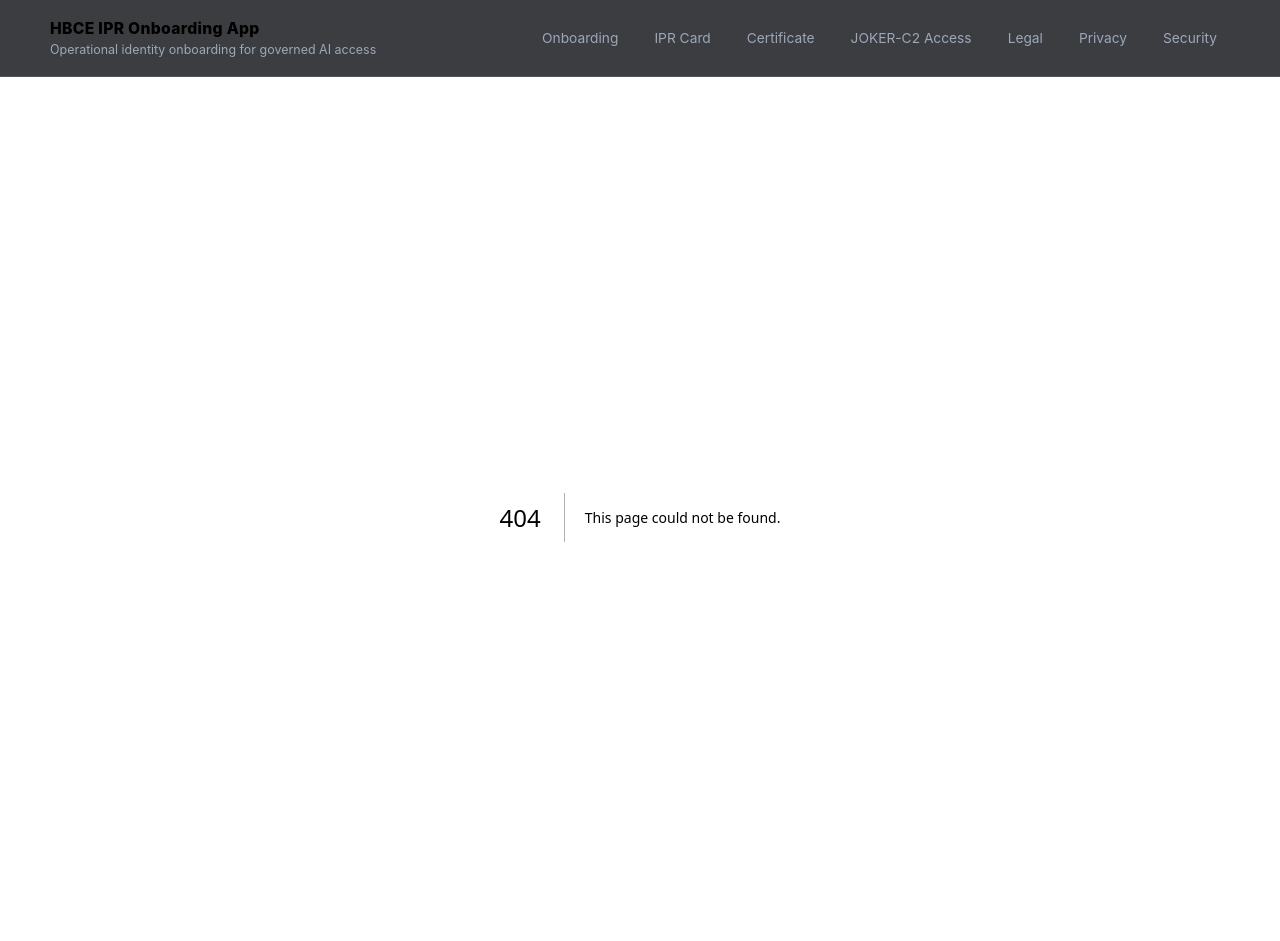
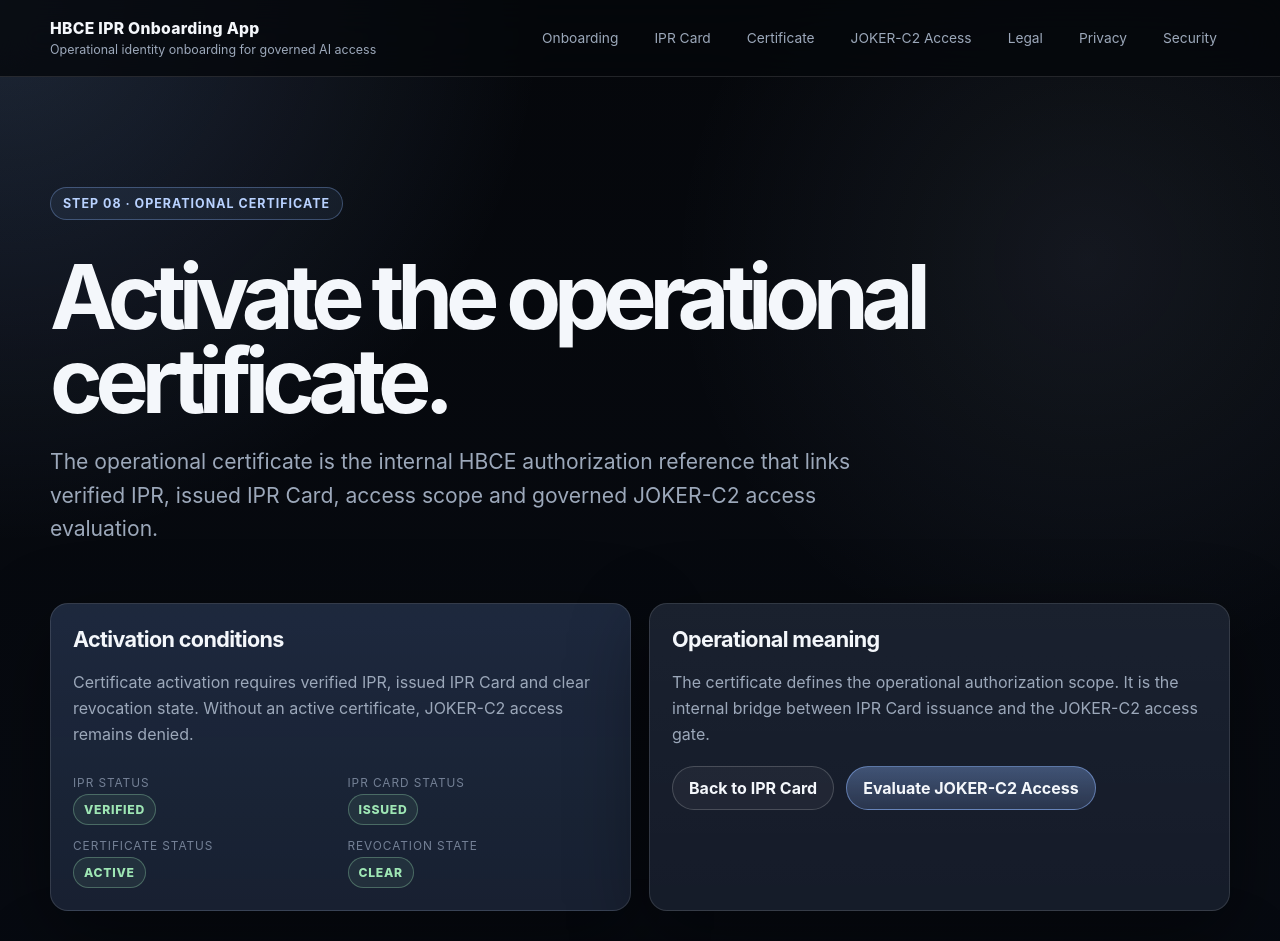
Before and after one commit to manuelcoletta1-source/hbce-ipr-onboarding-app, a Next.js app: page /certificate in a window 1280 px wide. Before the commit this address had no page. Shown: the top 941 px of the page. Built offline with nearby package versions, Linux system fonts and the light colour scheme.

Commit message:
feat(app): add operational certificate page

```diff
--- /dev/null
+++ b/app/certificate/page.tsx
@@ -0,0 +1,112 @@
+import Link from "next/link";
+
+import { CERTIFICATE_BOUNDARY_TEXT, ROUTES } from "@/lib/constants";
+import {
+  approvedCertificateRecord,
+  approvedOnboardingRecord
+} from "@/lib/mock-onboarding";
+
+import { BoundaryNotice } from "@/components/BoundaryNotice";
+import { CertificatePreview } from "@/components/CertificatePreview";
+import { OnboardingStepper } from "@/components/OnboardingStepper";
+import { StatusBadge } from "@/components/StatusBadge";
+
+export default function CertificatePage() {
+  return (
+    <div className="hbce-container">
+      <section className="hbce-hero">
+        <p className="hbce-kicker">Step 08 · Operational Certificate</p>
+
+        <h1 className="hbce-title">Activate the operational certificate.</h1>
+
+        <p className="hbce-lead">
+          The operational certificate is the internal HBCE authorization
+          reference that links verified IPR, issued IPR Card, access scope and
+          governed JOKER-C2 access evaluation.
+        </p>
+      </section>
+
+      <section className="hbce-section">
+        <div className="hbce-grid hbce-grid--2">
+          <div className="hbce-card hbce-card--soft">
+            <h2>Activation conditions</h2>
+            <p>
+              Certificate activation requires verified IPR, issued IPR Card and
+              clear revocation state. Without an active certificate, JOKER-C2
+              access remains denied.
+            </p>
+
+            <div className="hbce-card-preview__meta">
+              <div className="hbce-meta">
+                <span className="hbce-meta__label">IPR status</span>
+                <span className="hbce-meta__value">
+                  <StatusBadge status={approvedOnboardingRecord.iprStatus} />
+                </span>
+              </div>
+
+              <div className="hbce-meta">
+                <span className="hbce-meta__label">IPR Card status</span>
+                <span className="hbce-meta__value">
+                  <StatusBadge status={approvedOnboardingRecord.iprCardStatus} />
+                </span>
+              </div>
+
+              <div className="hbce-meta">
+                <span className="hbce-meta__label">Certificate status</span>
+                <span className="hbce-meta__value">
+                  <StatusBadge
+                    status={approvedOnboardingRecord.certificateStatus}
+                  />
+                </span>
+              </div>
+
+              <div className="hbce-meta">
+                <span className="hbce-meta__label">Revocation state</span>
+                <span className="hbce-meta__value">
+                  <StatusBadge status={approvedOnboardingRecord.revocationState} />
+                </span>
+              </div>
+            </div>
+          </div>
+
+          <div className="hbce-card">
+            <h2>Operational meaning</h2>
+            <p>
+              The certificate defines the operational authorization scope. It is
+              the internal bridge between IPR Card issuance and the JOKER-C2
+              access gate.
+            </p>
+
+            <div className="hbce-actions">
+              <Link className="hbce-btn" href={ROUTES.iprCard}>
+                Back to IPR Card
+              </Link>
+
+              <Link
+                className="hbce-btn hbce-btn--primary"
+                href={ROUTES.jokerC2Access}
+              >
+                Evaluate JOKER-C2 Access
+              </Link>
+            </div>
+          </div>
+        </div>
+      </section>
+
+      <CertificatePreview certificate={approvedCertificateRecord} />
+
+      <section className="hbce-section">
+        <div className="hbce-card">
+          <h2>Current onboarding position</h2>
+          <OnboardingStepper currentStep="certificate" />
+        </div>
+      </section>
+
+      <section className="hbce-section">
+        <BoundaryNotice title="Certificate legal boundary">
+          {CERTIFICATE_BOUNDARY_TEXT}
+        </BoundaryNotice>
+      </section>
+    </div>
+  );
+}
```
